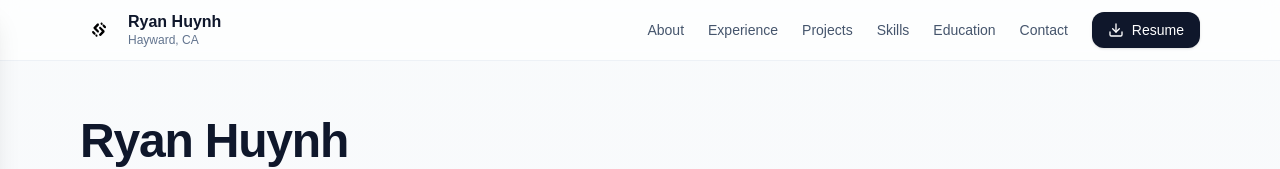
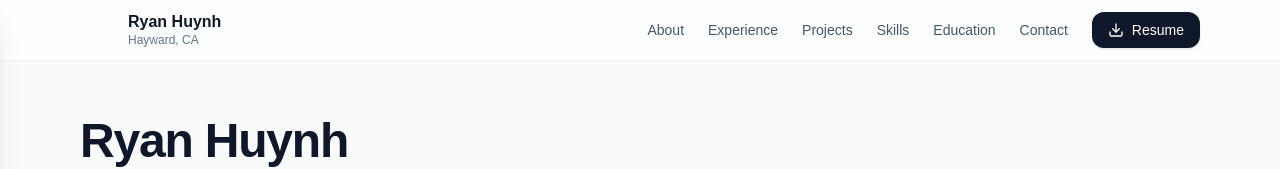
Before and after one commit to ryanhuynh02/ryan-portfolio, a Next.js app: page / in a window 1280 px wide. Shown: the top 169 px of the page. Built offline with nearby package versions, Linux system fonts and the light colour scheme.

Commit message:
Fix logo

```diff
--- a/src/app/page.tsx
+++ b/src/app/page.tsx
@@ -174,6 +174,7 @@ export default function Portfolio() {
           <div className="flex items-center gap-3">
           <div className="flex items-center gap-3">
           <div className="size-9 rounded-2xl overflow-hidden">
+          <div className="min-w-[80px] min-h-[80px] rounded-full overflow-hidden"></div>
             <Image
               src="/profile-logo.svg"
               alt="Ryan Huynh"
```
